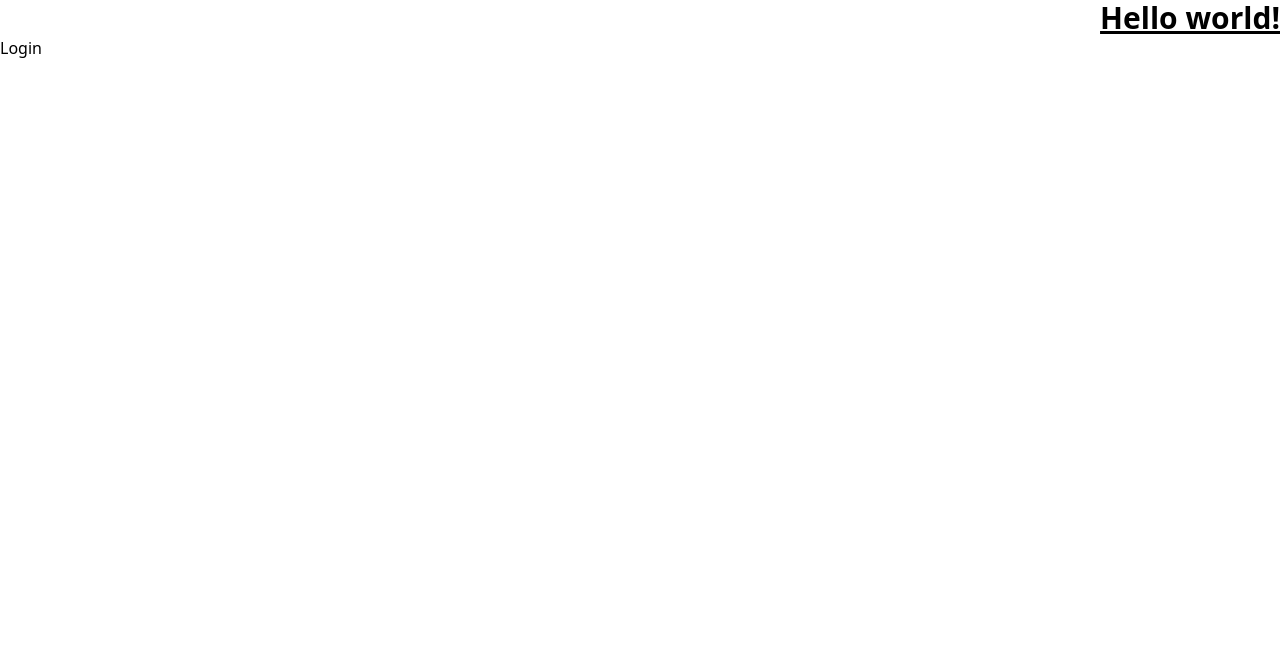
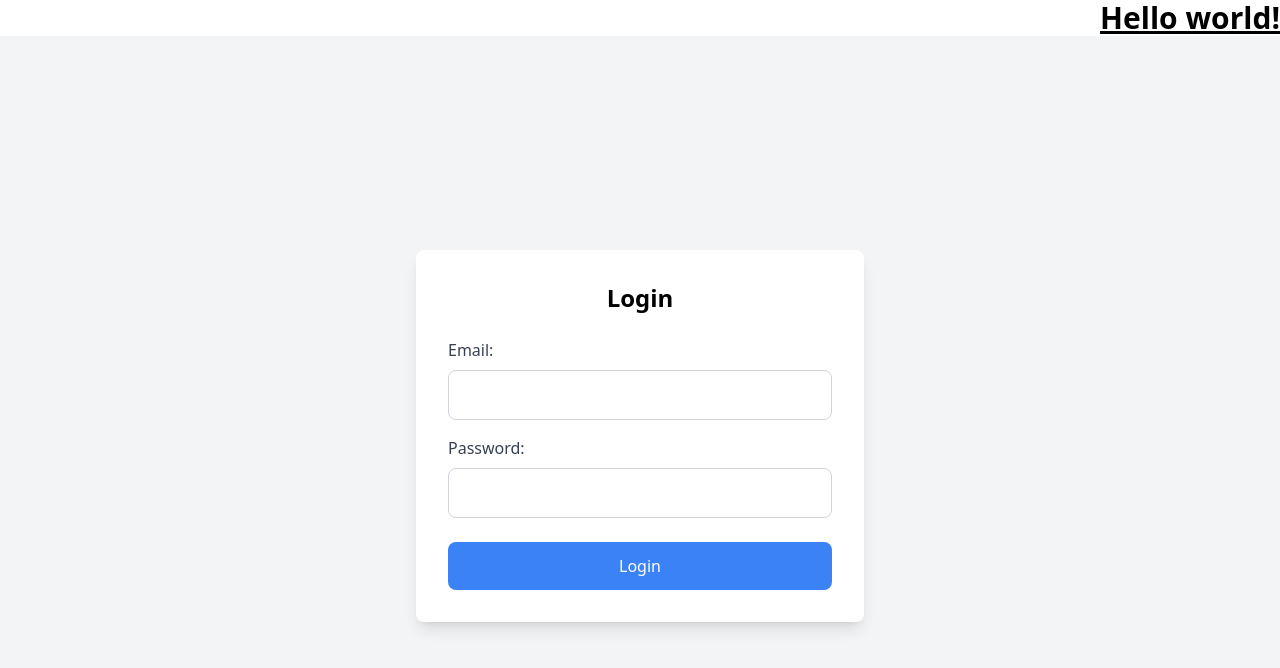
Before and after one commit to septianadip17/simple-login-laundry, a React (Vite) app: page / in a window 1280 px wide. Shown: the top 668 px of the page. Built offline with nearby package versions, Linux system fonts and the light colour scheme.

Commit message:
login success

```diff
--- a/src/components/Login.jsx
+++ b/src/components/Login.jsx
@@ -1,9 +1,85 @@
-import React from 'react'
+import React, { useState } from "react";
+import axios from "axios";
 
 const Login = () => {
+  const [email, setEmail] = useState("");
+  const [password, setPassword] = useState("");
+  const [error, setError] = useState("");
+
+  const handleLogin = async (e) => {
+    e.preventDefault();
+    const config = {
+      method: "post",
+      maxBodyLength: Infinity,
+      url: "https://dev.laundryaku.com/api/v1/security/login",
+      headers: {
+        Accept: "application/json",
+        Authorization: "Basic YWRtaW5AZXhhbXBsZS5jb206U2F5YUFkbWlu",
+      },
+      data: {
+        email: email,
+        password: password,
+      },
+    };
+
+    try {
+      const response = await axios.request(config);
+      console.log(response.data);
+      console.log("login berhasil")
+    } catch (error) {
+      console.log(error);
+      setError("Login failed. Please check your credentials.");
+    }
+  };
+
   return (
-    <div>Login</div>
-  )
-}
+    <div className="min-h-screen flex items-center justify-center bg-gray-100">
+      <div className="bg-white p-8 rounded-lg shadow-lg w-full max-w-md">
+        <h2 className="text-2xl font-bold text-center mb-6">Login</h2>
+        {error && <p className="text-red-500 text-center mb-4">{error}</p>}
+        <form onSubmit={handleLogin}>
+          <div className="mb-4">
+            <label
+              htmlFor="email"
+              className="block text-gray-700 font-medium mb-2"
+            >
+              Email:
+            </label>
+            <input
+              type="email"
+              id="email"
+              className="w-full p-3 border border-gray-300 rounded-lg focus:outline-none focus:ring-2 focus:ring-blue-500"
+              value={email}
+              onChange={(e) => setEmail(e.target.value)}
+              required
+            />
+          </div>
+          <div className="mb-6">
+            <label
+              htmlFor="password"
+              className="block text-gray-700 font-medium mb-2"
+            >
+              Password:
+            </label>
+            <input
+              type="password"
+              id="password"
+              className="w-full p-3 border border-gray-300 rounded-lg focus:outline-none focus:ring-2 focus:ring-blue-500"
+              value={password}
+              onChange={(e) => setPassword(e.target.value)}
+              required
+            />
+          </div>
+          <button
+            type="submit"
+            className="w-full bg-blue-500 text-white p-3 rounded-lg hover:bg-blue-600 transition duration-300"
+          >
+            Login
+          </button>
+        </form>
+      </div>
+    </div>
+  );
+};
 
-export default Login
+export default Login;
```
